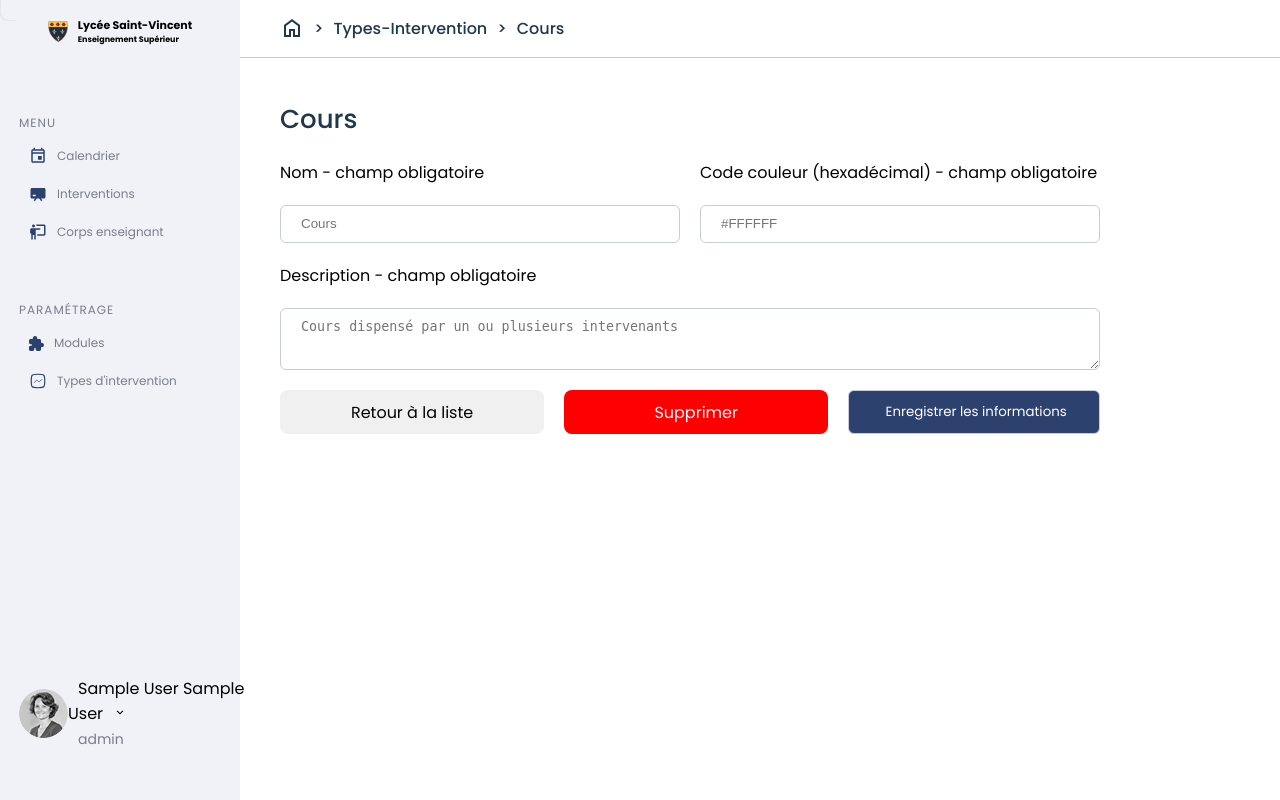
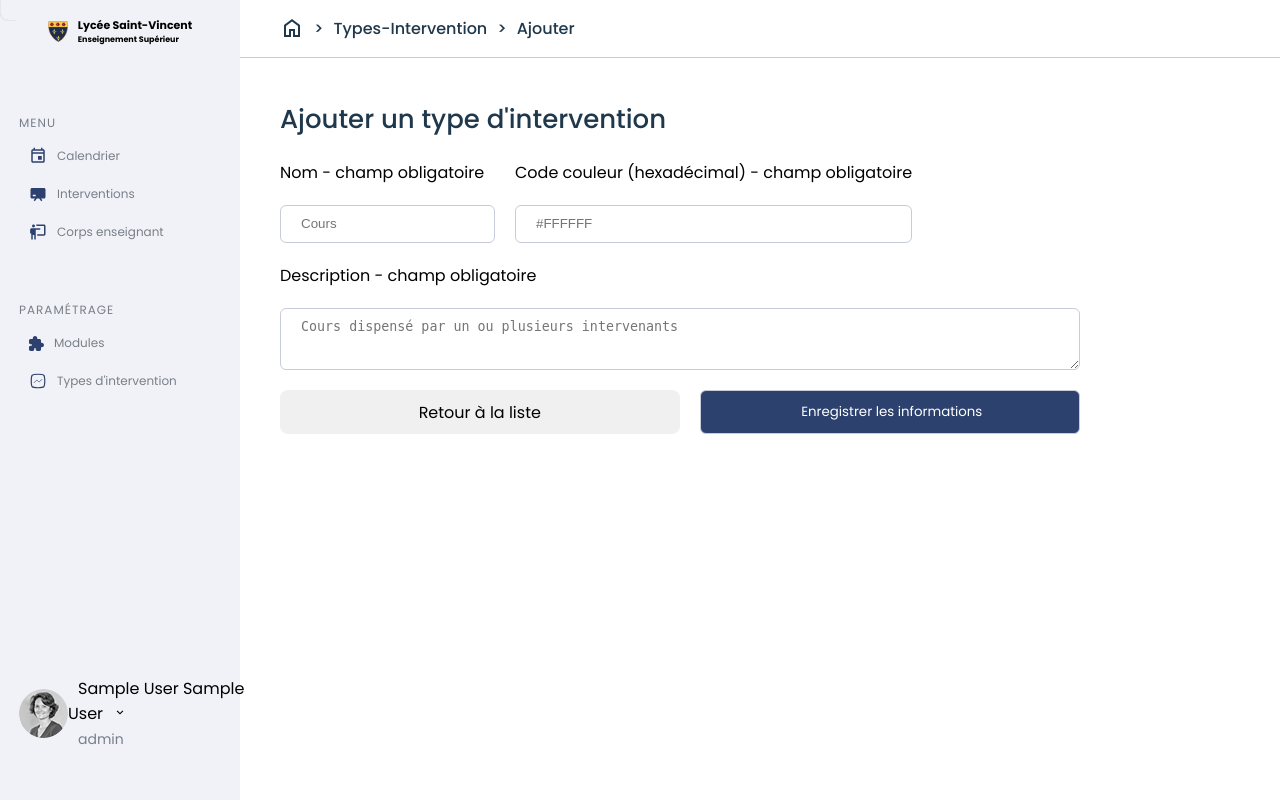
Before and after one commit to SlitherSwing/GestionPlanningLicence, a PHP site: page /types.intervention.cours.php in a window 1280 px wide. Run offline with PHP 8.4, Linux system fonts and the light colour scheme; the visitor is signed in with stand-in values (Sample User, id 1).

Commit message:
Modification
Modification des requêtes pour enregistrer ou ajouter des interventions
Ajustement dans la mise en page

```diff
--- a/Public/Modules.php
+++ b/Public/Modules.php
@@ -4,6 +4,7 @@
 session_start();
 require_once __DIR__ . '/../require/credentials.php';
 require_once __DIR__ . '/../require/requete.php';
+
 verifierConnexion();
 
 $modules = moduleData($con);
--- a/Public/style.css
+++ b/Public/style.css
@@ -901,8 +901,10 @@ Table td .material-symbols-outlined {
 }
 
 .Type_intervention_Cour {
-    width: 500px;
+    width: 100%;
+    max-width: 800px;
     display: flex;
+    flex-direction: column;
 }
 
 .Type_intervention_Cour form {
@@ -923,18 +925,14 @@ Table td .material-symbols-outlined {
 }
 
 .Type_intervention_Cour form input,
-textarea {
+.Type_intervention_Cour form textarea {
     line-height: 24px;
     padding: 6px 16px 6px 20px;
     border: 1px solid;
     border-radius: 6px;
     border-color: #C8CBD9;
-    width: 400px;
+    width: 100%;
     box-sizing: border-box;
-}
-
-.Type_intervention_Cour form textarea {
-    width: 100%;
 }
 
 .Type_intervention_Cour button {
@@ -948,16 +946,31 @@ textarea {
     cursor: pointer;
 }
 
-.Type_intervention_Cour button:nth-child(2) {
+.Delete-Button {
     background-color: #FF0004;
     color: white;
 }
 
-.Type_intervention_Cour button:nth-child(3) {
+.Save-Button {
     background-color: #2C416E;
     color: white;
 }
 
+.Save-Message {
+    padding: 20px;
+    display: flex;
+
+}
+
+.types_intervention_input_container {
+    width: 100%;
+}
+
+.types_intervention_button_container {
+    width: 100%;
+    display: flex;
+    flex-direction: row;
+}
 
 
 
--- a/Require/Requete.php
+++ b/Require/Requete.php
@@ -157,6 +157,44 @@ function insertTypeIntervention(PDO $con, string $name, string $color, string $d
 {
     $sql = "INSERT INTO intervention_type (name, color, description) VALUES (:name, :color, :description)";
     $params = [
+        ':name' => $name,
+        ':color' => $color,
+        ':description' => $description,
+    ];
+    $stmt = $con->prepare($sql);
+    return $stmt->execute($params);
+}
+
+/*
+ * Récupère un type d'intervention par son ID.
+ * Utilisée pour pré-remplir le formulaire de modification.
+ *
+ * @param int $id Identifiant du type d'intervention
+ * Retourne les données du type d'intervention
+ */
+function getTypeInterventionById(PDO $con, int $id): array|false
+{
+    $sql = "SELECT * FROM intervention_type WHERE id = :id";
+    $stmt = $con->prepare($sql);
+    $stmt->execute(['id' => $id]);
+    return $stmt->fetch(PDO::FETCH_ASSOC);
+}
+
+/*
+ * Met à jour un type d'intervention existant.
+ * Utilisée lors de la modification d'un type (page : types.intervention.cours.php).
+ *
+ * @param int $id Identifiant du type d'intervention
+ * @param string $name Nom du type d'intervention
+ * @param string $color Code couleur
+ * @param string $description Description de l'intervention
+ * Retourne vrai si la mise à jour a réussi, sinon faux
+ */
+function updateTypeIntervention(PDO $con, int $id, string $name, string $color, string $description): bool
+{
+    $sql = "UPDATE intervention_type SET name = :name, color = :color, description = :description WHERE id = :id";
+    $params = [
+        ':id' => $id,
         ':name' => $name,
         ':color' => $color,
         ':description' => $description,
--- a/public/types.intervention.cours.php
+++ b/public/types.intervention.cours.php
@@ -5,32 +5,54 @@ require_once __DIR__ . '/../require/requete.php';
 
 verifierConnexion();
 
-// Si les valeurs sont envoyées, on les récupère
-$name = $_POST['name'] ?? '';
-$color = $_POST['color'] ?? '';
-$description = $_POST['description'] ?? '';
+// Variables pour le formulaire
+$name = '';
+$color = '';
+$description = '';
 $message = '';
 $error = '';
+$id = '';
 
-// Si les valeurs sont envoyées, on les récupère
+// Si on a un ID dans l'URL, c'est une modification
+if (isset($_GET['id'])) {
+    $id = $_GET['id'];
+    $typeData = getTypeInterventionById($con, $id);
+    if ($typeData) {
+        $name = $typeData['name'];
+        $color = $typeData['color'];
+        $description = $typeData['description'];
+    }
+}
+
+// Si le formulaire est envoyé
 if (isset($_POST['typeinter'])) {
-    $name = trim($name);
-    $color = trim($color);
-    $description = trim($description);
+    $name = trim($_POST['name']);
+    $color = trim($_POST['color']);
+    $description = trim($_POST['description']);
 
     // Si les champs sont vides, on affiche un message d'erreur
     if ($name === '' || $color === '' || $description === '') {
         $error = "Tous les champs sont obligatoires.";
     } else {
+        // Si on a un ID, on modifie, sinon on crée
+        if ($id !== '') {
+            $saved = updateTypeIntervention($con, $id, $name, $color, $description);
+            if ($saved) {
+                $message = "Le type d'intervention a bien été modifié.";
+            } else {
+                $error = "La modification a échoué.";
+            }
+        } else {
             $saved = insertTypeIntervention($con, $name, $color, $description);
-
             if ($saved) {
                 $message = "Le type d'intervention a bien été enregistré.";
+                // On vide les champs après création
                 $name = '';
                 $color = '';
                 $description = '';
             } else {
                 $error = "L'enregistrement a échoué.";
+            }
         }
     }
 }
@@ -76,7 +98,7 @@ if (isset($_POST['typeinter'])) {
                         <li>></li>
                         <li><a href="types.intervention.php">Types-Intervention</a></li>
                         <li>></li>
-                    <li><a href="">Cours</a></li>
+                        <li><a href="types.intervention.cours.php"><?= $id !== '' ? 'Modifier' : 'Ajouter' ?></a></li>
                     </ol>
                 </nav>
 
@@ -87,21 +109,11 @@ if (isset($_POST['typeinter'])) {
 
                 <!-- Titre -->
                 <div class="Heading">
-                <h2>Cours</h2>
+                    <h2><?= $id !== '' ? 'Modifier' : 'Ajouter' ?> un type d'intervention</h2>
                 </div>
 
                 <!-- Bloc formulaire type d’intervention -->
                 <div class="Type_intervention_Cour">
-
-                <!-- Message succès -->
-                <?php if ($message !== '') { ?>
-                    <p><?= htmlspecialchars($message) ?></p>
-                <?php } ?>
-
-                <!-- Message erreur -->
-                <?php if ($error !== '') { ?>
-                    <p><?= htmlspecialchars($error) ?></p>
-                <?php } ?>
 
                     <!-- Formulaire -->
                     <form action="" method="post">
@@ -117,7 +129,8 @@ if (isset($_POST['typeinter'])) {
 
                             <!-- Couleur -->
                             <div>
-                            <label for="Type_intervention_Cour_Code">Code couleur (hexadécimal) - champ obligatoire</label>
+                                <label for="Type_intervention_Cour_Code">Code couleur (hexadécimal) - champ
+                                    obligatoire</label>
                                 <input id="Type_intervention_Cour_Code" type="text" name="color" placeholder="#FFFFFF"
                                     value="<?= htmlspecialchars($color) ?>" required>
                             </div>
@@ -127,29 +140,42 @@ if (isset($_POST['typeinter'])) {
                         <!-- Description -->
                         <label for="Type_intervention_Cour_Description">Description - champ obligatoire</label>
                         <textarea id="Type_intervention_Cour_Description"
-                        placeholder="Cours dispensé par un ou plusieurs intervenants"
-                        name="description"
+                            placeholder="Cours dispensé par un ou plusieurs intervenants" name="description"
                             required><?= htmlspecialchars($description) ?></textarea>
 
                         <!-- Boutons -->
                         <div>
 
-                        <a href="" class="A-button" style="background-color: #F0F0F0;color: black;">
+                            <a href="types.intervention.php" class="A-button"
+                                style="background-color: #F0F0F0;color: black;">
                                 Retour à la liste
                             </a>
 
-                        <a href="" class="A-button" style="background-color: red;">
+                            <?php if ($id !== '') { ?>
+                                <button class=Delete-Button id="Type_intervention_Cour_Submit" name="typeinter"
+                                    type="submit">
                                     Supprimer
-                        </a>
+                                </button>
+                            <?php } ?>
 
-                        <button id="Type_intervention_Cour_Submit" name="typeinter" type="submit" value="1">
-                            Enregistrer les informations
+                            <button class=Save-Button id="Type_intervention_Cour_Submit" name="typeinter" type="submit">
+                                <?= $id !== '' ? 'Mettre à jour' : 'Enregistrer les informations' ?>
                             </button>
 
                         </div>
 
                     </form>
+                    <div class="Save-Message">
+                        <!-- Message succès -->
+                        <?php if ($message !== '') { ?>
+                            <p><?= htmlspecialchars($message) ?></p>
+                        <?php } ?>
 
+                        <!-- Message erreur -->
+                        <?php if ($error !== '') { ?>
+                            <p><?= htmlspecialchars($error) ?></p>
+                        <?php } ?>
+                    </div>
                 </div>
 
             </div>
@@ -159,4 +185,5 @@ if (isset($_POST['typeinter'])) {
     </main>
 
 </body>
+
 </html>
```
Also changed, not shown: public/style.css (+22 -9 lines). Lines whose indentation alone changed are shown as unchanged.
